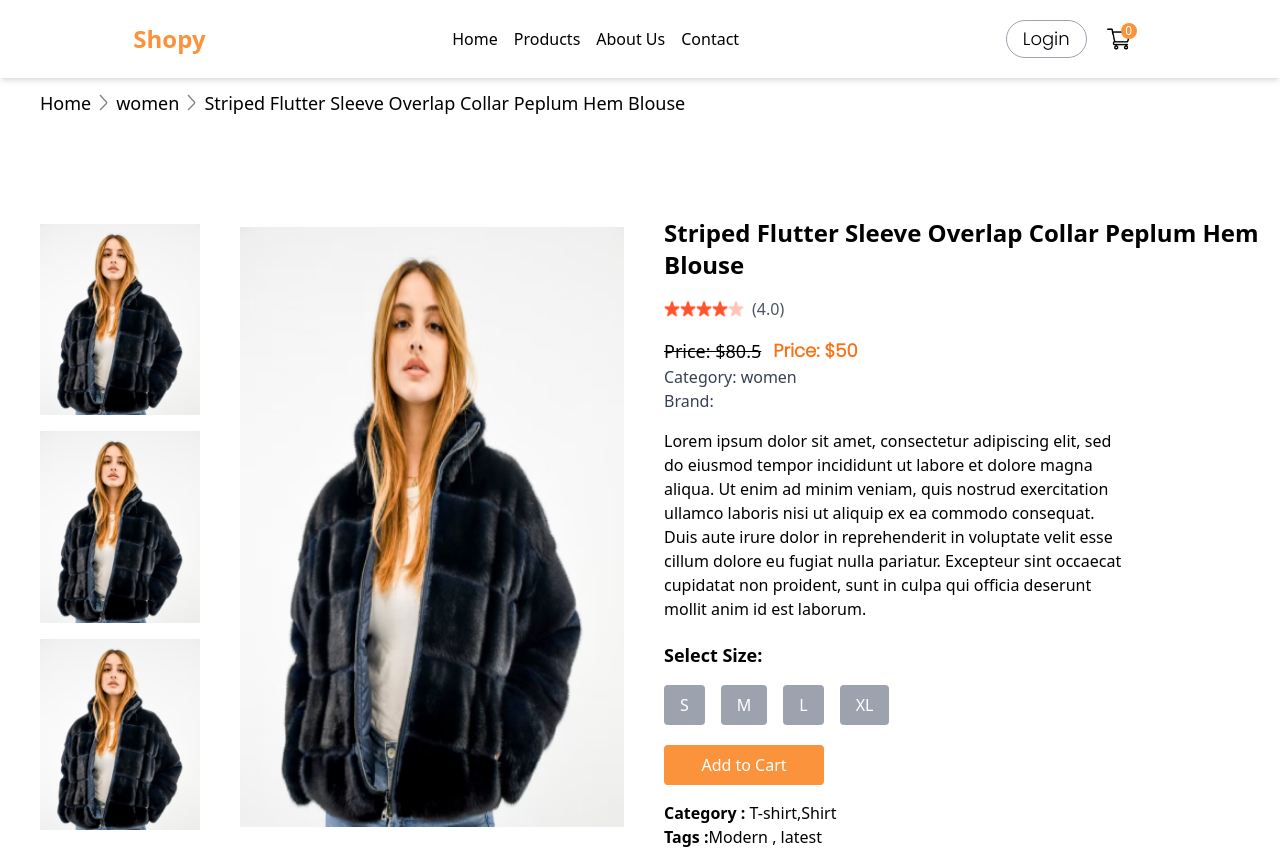
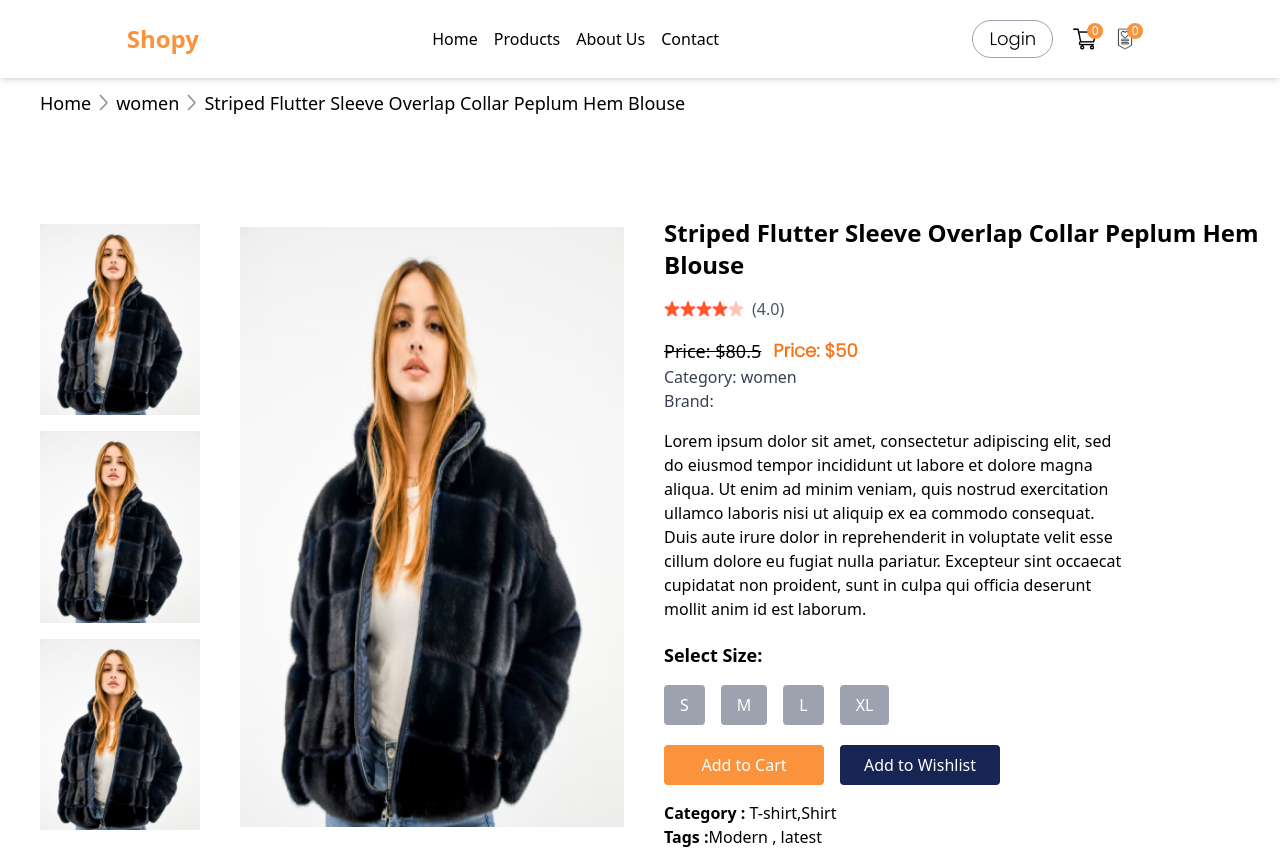
Before and after one commit to mohitparmar1/Shopy, a React (Vite) app: page /product/1 in a window 1280 px wide. Shown: the top 849 px of the page. Built offline with nearby package versions, Linux system fonts and the light colour scheme.

Commit message:
feature_of_wishlist_added

```diff
--- a/src/App.jsx
+++ b/src/App.jsx
@@ -10,6 +10,7 @@ import Login from "./Pages/Login";
 import Product from "./Pages/Product";
 import Shop from "./Pages/Shop";
 import ShopCategory from "./Pages/ShopCategory";
+import Saved from "./Pages/WishList"
 
 import "./index.css";
 import Signup from "./Pages/Signup";
@@ -27,10 +28,13 @@ const App = () => {
         <Route path="/kids" element={<ShopCategoryWithFooter banner={kids_banner} category="kid" />} />
         <Route path="/product/:productId" element={<ProductWithFooter />} />
         <Route path="/cart" element={<CartWithFooter />} />
+        <Route path="/wishlist" element={<WishlistWithFooter />} />
       </Routes>
     </Router>
   );
 };
+
+
 
 const LoginWithFooter = () => (
   <>
@@ -67,4 +71,13 @@ const ShopCategoryWithFooter = ({ banner, category }) => (
   </>
 );
 
+const WishlistWithFooter=()=>(
+
+  <>
+    <Saved />
+    <Footer />
+  </>
+
+);
+
 export default App;
--- a/src/Components/Navbar.jsx
+++ b/src/Components/Navbar.jsx
@@ -1,10 +1,14 @@
 import React, { useState, useContext } from "react";
 import { Link } from "react-router-dom";
 import { ShopContext } from "../Context/ShopContext";
+import {SavedContext} from "../Context/SavedContext"
 import Cart from "../assets/cart_icon.png";
+import Wishlist from "../assets/wishlist_icon.png";
+
 
 const Navbar = () => {
   const { getCartQuantity } = useContext(ShopContext);
+  const { getListQuantity }=useContext(SavedContext);
   return (
     <div className="flex items-center justify-around bg-white shadow-md  top-0 left-0 w-screen">
       <div className="text-orange-400 font-bold text-2xl mx-5 text-center">
@@ -54,6 +58,12 @@ const Navbar = () => {
         <div className="relative -top-2 right-[10px] bg-orange-400 rounded-full w-4 h-4 text-xs text-white text-center pointer-events-none">
           {getCartQuantity()}
         </div>
+        <Link to="/wishlist">
+          <img src={Wishlist} alt="wishlist" className="w-6 h-6 cursor-pointer" />
+        </Link>
+        <div className="relative -top-2 right-[10px] bg-orange-400 rounded-full w-4 h-4 text-xs text-white text-center pointer-events-none">
+          {getListQuantity()}
+        </div>
       </div>
     </div>
   );
--- a/src/Components/ProductDisplay.jsx
+++ b/src/Components/ProductDisplay.jsx
@@ -2,12 +2,14 @@ import React, { useContext, useState } from "react";
 import starIcon from "../assets/star_icon.png";
 import starDullIcon from "../assets/star_dull_icon.png";
 import { ShopContext } from "../Context/ShopContext";
+import { SavedContext } from "../Context/SavedContext"
 import { ToastContainer, toast } from "react-toastify";
 import "react-toastify/dist/ReactToastify.css";
 
 const ProductDisplay = (props) => {
   const { product } = props.data;
   const { AddToCart } = useContext(ShopContext);
+  const  { AddToList }=useContext(SavedContext);
   const [selectedSize, setSelectedSize] = useState("");
 
   const handleSizeClick = (size) => {
@@ -95,7 +97,7 @@ const ProductDisplay = (props) => {
             </button>
           </div>
         </div>
-        <div className="flex items-center mb-2 justify-start">
+        <div className="flex items-center mb-2 justify-start space-x-4">
           <button
             onClick={() => {
               if (selectedSize === "") {
@@ -108,6 +110,17 @@ const ProductDisplay = (props) => {
             className="bg-orange-400 w-40 text-white px-4 py-2 rounded"
           >
             Add to Cart
+          </button>
+
+          <button
+            onClick={() => {
+
+              AddToList(product.id);
+              toast.success("Added to Wishlist");
+            }}
+            className="bg-blue-950 w-40 text-white px-4 py-2 rounded"
+          >
+            Add to Wishlist
           </button>
           <ToastContainer />
         </div>
--- /dev/null
+++ b/src/Components/SavedItems.jsx
@@ -0,0 +1,109 @@
+
+import React from "react"
+import {useContext} from "react"
+import {SavedContext} from "../Context/SavedContext"
+import { ShopContext } from "../Context/ShopContext";
+
+
+const SavedItems=()=>{
+    const {all_products,listItem,AddToList,RemoveFromList,getListQuantity}=useContext(SavedContext)
+    const {AddToCart}=useContext(ShopContext)
+
+
+    return(
+        <>
+
+        <div className="flex my-50"><p className="font-normal ">Total products Wishlisted:  </p><p className="font-bold">{getListQuantity()}</p></div>
+
+        <div className="grid grid-cols-3 ">
+        {
+        all_products.map((item) => {
+          if (listItem[item.id] > 0) {
+            return(
+                <div className="h-220 w-94 bg-white space-x-7" key={item.id}>
+            <img src={item.image} alt={item.name} className="h-150 w-92"/>
+            <div className="h-150 w-92">
+            <p className="font-semibold font-serif">
+                {(item.name.length > 40) ? (
+    // Truncate the name to the maximum length
+                    item.name.substring(0, 40) + "..."
+                ): (item.name)
+                }
+            </p>
+            <p className="font-mono font-bold">Category: {item.category}</p>
+            <div className="grid grid-cols-2">
+                <div><p className="font-bold text-green-900">${item.new_price}</p></div>
+                <div><p className="line-through text-red-600">${item.old_price}</p></div>
+
+            </div>
+            <div className="flex space-x-20">
+
+                <div><button onClick={()=>{
+                    RemoveFromList(item.id)
+                    }} className="bg-blue-950 text-white p-4 font-bold">Remove</button></div>
+                <div><button  className="bg-red-700 text-white p-4 font-extrabold" onClick={()=>{
+                    AddToCart(item.id)
+                }}>Add to Cart</button></div>
+
+            </div>
+            </div>
+
+
+        </div>
+            )
+          }
+        })
+        }
+
+
+
+        </div>
+
+        </>
+    )
+}
+
+export default SavedItems;
+
+/*function CardComponent(item){
+    return(
+
+        <div className="h-220 w-94 bg-white">
+            <img src={item.image} alt={item.name} className="h-150 w-92"/>
+            <p className="font-semibold">{item.name}</p>
+            <p className="font-normal">#Category:{item.category}</p>
+            <div className="flex justify-between">
+                <p className="font-bold text-green-900">${item.new_price}</p>
+                <p className="line-through text-red-600">${item.old_price}</p>
+
+            </div>
+
+
+        </div>
+    )
+}*/
+
+
+
+/*<div className="flex justify-between bg-pink-300">
+        {
+        all_products.map((item) => {
+          if (listItem[item.id] > 0) {
+            return(
+                <CardComponent item={item}/>
+            )
+          }
+        })
+        }
+
+
+
+        </div>*/
+
+
+/*<div className="flex justify-between">
+                <button onClick={()=>{
+                    RemoveFromList(item.id)
+                    }} className="bg-blue-950 text-white">Remove</button>
+                <button  className="bg-red-700 text-white">Add to Cart</button>
+            </div>*/
--- /dev/null
+++ b/src/Context/SavedContext.jsx
@@ -0,0 +1,75 @@
+import react, { createContext, useState } from "react";
+import all_products from "../assets/all_product";
+export const SavedContext = createContext(null);  //ContextAPI for providing state variables to components of Wishlist
+
+const defaultWishlist = () => {
+  let list = {};
+  for (let index = 0; index < all_products.length; index++) {
+    list[index] = false;
+  }
+  return list;
+};
+
+const SavedContextProvider = (props) => {
+  const [listItem, setListItem] = useState(defaultWishlist());
+  const AddToList = (id) => {
+    setListItem((prev) => {
+
+        const updatedState = { ...prev, [id]: true };
+        console.log(updatedState);
+      return updatedState;
+
+
+    });
+  };
+
+  const RemoveFromList = (id) => {
+    if (listItem[id]) {
+      setListItem((prev) => {
+
+        const updatedState = { ...prev, [id]: false };
+
+        console.log(updatedState);
+        return updatedState;
+      });
+    }
+  };
+
+  /*const getCartTotalAmount = () => {
+    let totalAmount = 0;
+    for (const item in cartItem) {
+      if (cartItem[item] > 0) {
+        let itemInfo = all_products.find(
+          (product) => product.id === Number(item)
+        );
+        totalAmount += cartItem[item] * itemInfo.new_price;
+      }
+    }
+    return totalAmount;
+  };*/
+
+  const getListQuantity = () => {
+    let totalQuantity = 0;
+    for (const item in listItem) {
+      if (listItem[item]) {
+        totalQuantity ++;
+      }
+    }
+    return totalQuantity;
+  };
+
+  const contextValue = {
+    all_products,
+    listItem,
+    AddToList,
+    RemoveFromList,
+    getListQuantity,
+  };
+  return (
+    <SavedContext.Provider value={contextValue}>
+      {props.children}
+    </SavedContext.Provider>
+  );
+};
+
+export default SavedContextProvider;
--- /dev/null
+++ b/src/Pages/WishList.jsx
@@ -0,0 +1,12 @@
+import React from "react"
+import SavedItems from "../Components/SavedItems"
+
+
+const Saved=()=>{
+    return(
+        <div>
+            <SavedItems />
+        </div>
+    )
+}
+export default Saved;
--- a/src/main.jsx
+++ b/src/main.jsx
@@ -3,9 +3,13 @@ import ReactDOM from 'react-dom/client'
 import App from './App.jsx'
 import './index.css'
 import ShopContextProvider from './Context/ShopContext.jsx'
+import SavedContextProvider from './Context/SavedContext.jsx';
 
 ReactDOM.createRoot(document.getElementById('root')).render(
   <ShopContextProvider>
-    <App />
+    <SavedContextProvider>
+      <App/>
+    </SavedContextProvider>
+
   </ShopContextProvider>,
 )
```
Also changed, not shown: src/assets/wishlist_icon.png (added).
